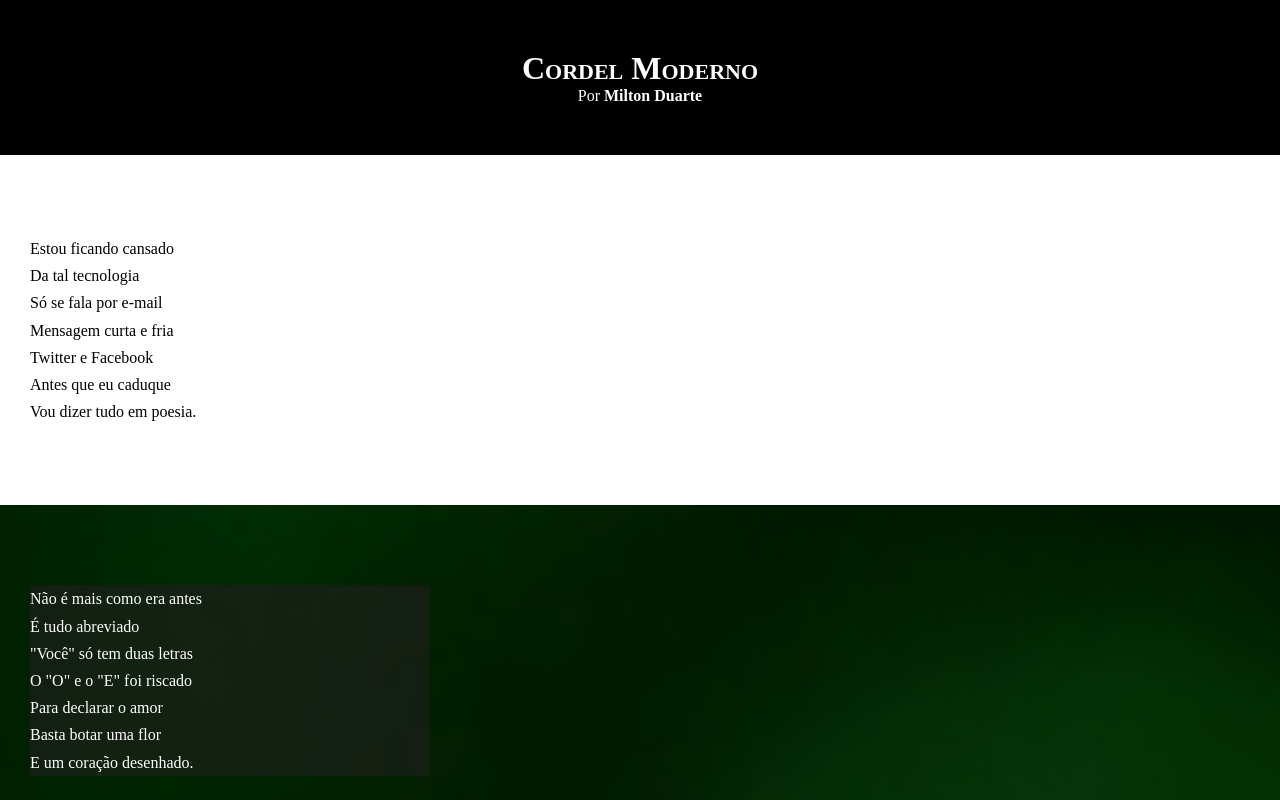
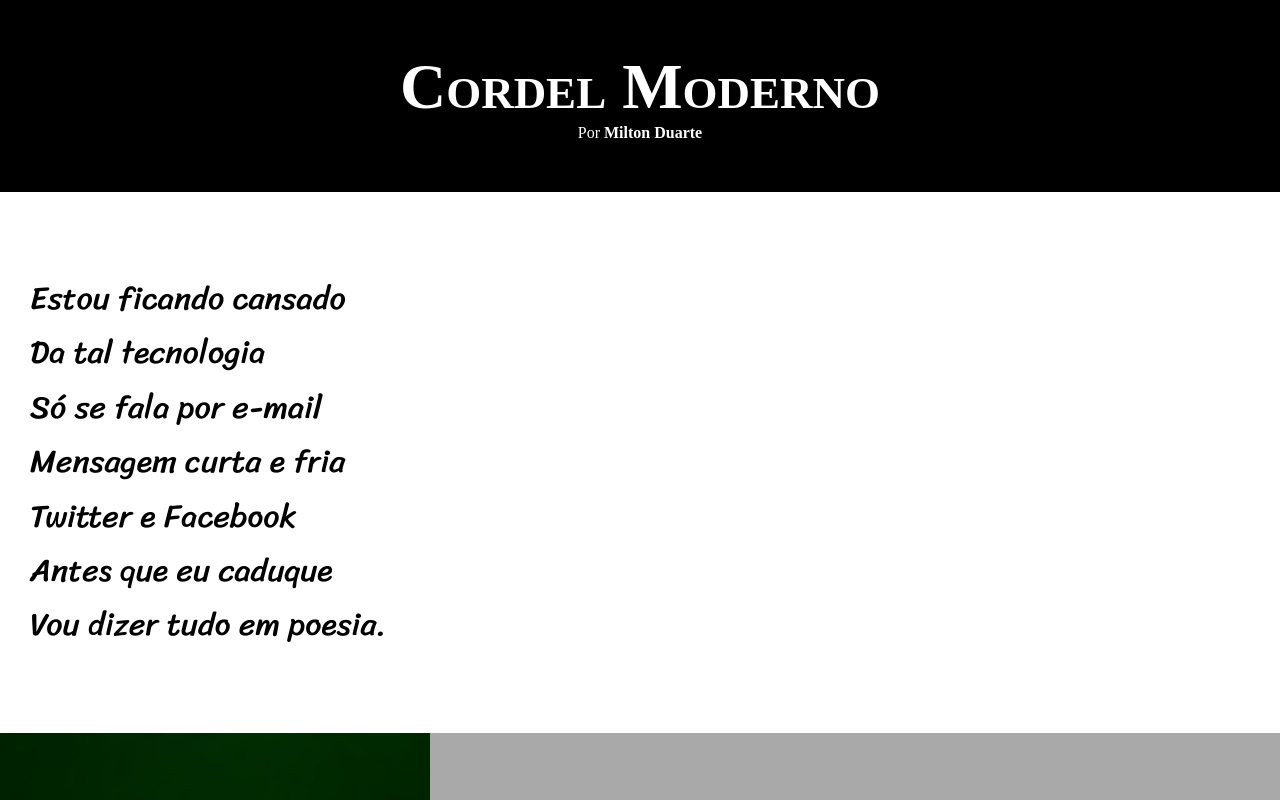
Before and after one commit to Ludev77/Html-css, a plain HTML site: page desafio-cap20/index.html in a window 1280 px wide. Shown: the top 800 px of the page. Drawn offline with Linux system fonts and the light colour scheme.

Commit message:
implementação de fontes
Coloquei as fontes

```diff
--- a/desafio-cap20/style.css
+++ b/desafio-cap20/style.css
@@ -1,12 +1,23 @@
 @charset "UTF-8";
 
+@import url('https://fonts.googleapis.com/css2?family=Passion+One:wght@400;700;900&display=swap');
+
+@import url('https://fonts.googleapis.com/css2?family=Sriracha&display=swap');
+
+:root{
+    --fonte1: verdana, geneva, tahoma, sans-serif
+    --fonte2: 'Passion one', cursive;
+    --fonte3: 'Sriracha', cursive;
+}
 * {
     margin: 0px;
     padding: 0px;
+    font-size: 1em;
 }
 html, body {
     min-height: 100vh;
     background-color: darkgray;
+    font-family: var(--fonte1);
 }
 header {
     background-color: black;
@@ -16,6 +27,8 @@
 header > h1 {
     padding-top: 50px;
     font-variant: small-caps;
+    font-family: var(--fonte2);
+    font-size: 8vh;
 }
 header > p {
     padding-bottom: 50px;
@@ -33,6 +46,8 @@
     padding-bottom: 10vh;
     padding-left: 30px;
     line-height: 1.7em;
+    font-family: var(--fonte3);
+    font-size: 4vh;
 }
 section.normal {
     background-color: white;
@@ -42,6 +57,7 @@
     background-color: rgb(27, 27, 27);
     color: white;
     background-image: url(imagens/background001.jpg);
+    display: inline-block;
 }
 section.imagem > p {
     width: 400px;
```
